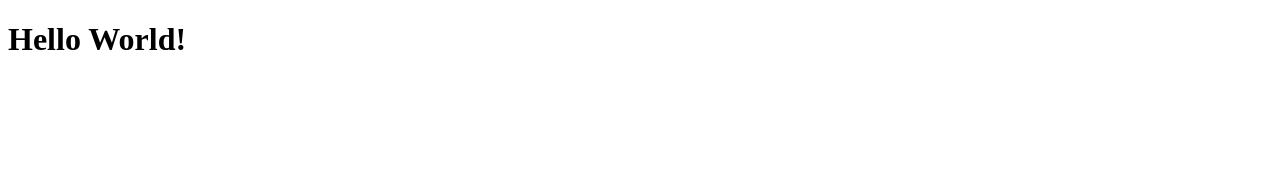
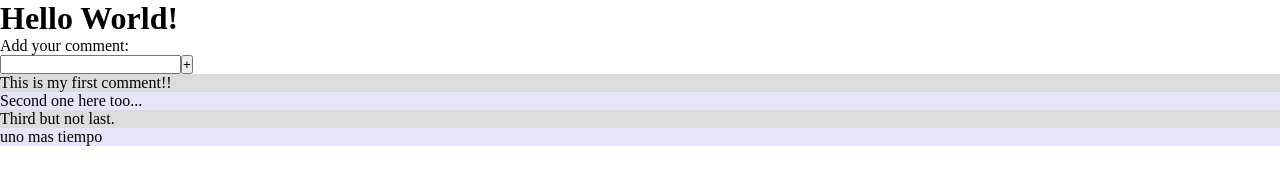
Before and after one commit to GitBender/test, a plain HTML site: page Chapter4/index.html in a window 1280 px wide. Drawn offline with nearby package versions, Linux system fonts and the light colour scheme.

Commit message:
3rd commit

```diff
--- a/Chapter4/app.js
+++ b/Chapter4/app.js
@@ -0,0 +1,20 @@
+var main = function() {
+	"use strict";
+
+	$(".comment-input button").on("click", function (event) {
+		var $new_comment; // = $("<p>").text($(".comment-input input").val());
+
+		//$new_comment.text(comment_text);
+		if ($(".comment-input input").val() !== "") {
+			$new_comment = $("<p>").text($(".comment-input input").val());
+			$(".comments").append($new_comment);
+		}
+
+
+		console.log("Hello World!");
+	});
+
+
+};
+
+$(document).ready(main);
--- a/Chapter4/index.html
+++ b/Chapter4/index.html
@@ -7,6 +7,28 @@
 
 <body>
 <h1>Hello World!</h1>
+
+<header>
+</header>
+
+<main>
+	<section class="comment-input">
+		<p>Add your comment:</p>
+		<input type="text"><button>+</button>
+	</section>
+
+	<section class="comments">
+		<p>This is my first comment!!</p>
+		<p>Second one here too...</p>
+		<p>Third but not last.</p>
+		<p>uno mas tiempo</p>
+	</section>
+</main>
+
+<footer>
+</footer>
+
+
 <script src="http://code.jquery.com/jquery-2.0.3.min.js"></script>
 <script src="app.js"></script>
 </body>
--- a/Chapter4/style.css
+++ b/Chapter4/style.css
@@ -0,0 +1,16 @@
+* {
+	margin: 0;
+	padding: 0;
+}
+
+.comments p:nth-child(even) {
+	background: lavender;
+}
+
+.comments p:nth-child(odd) {
+	background: gainsboro;
+}
+
+.comment-input span:hover {
+	cursor: pointer;
+}
```
